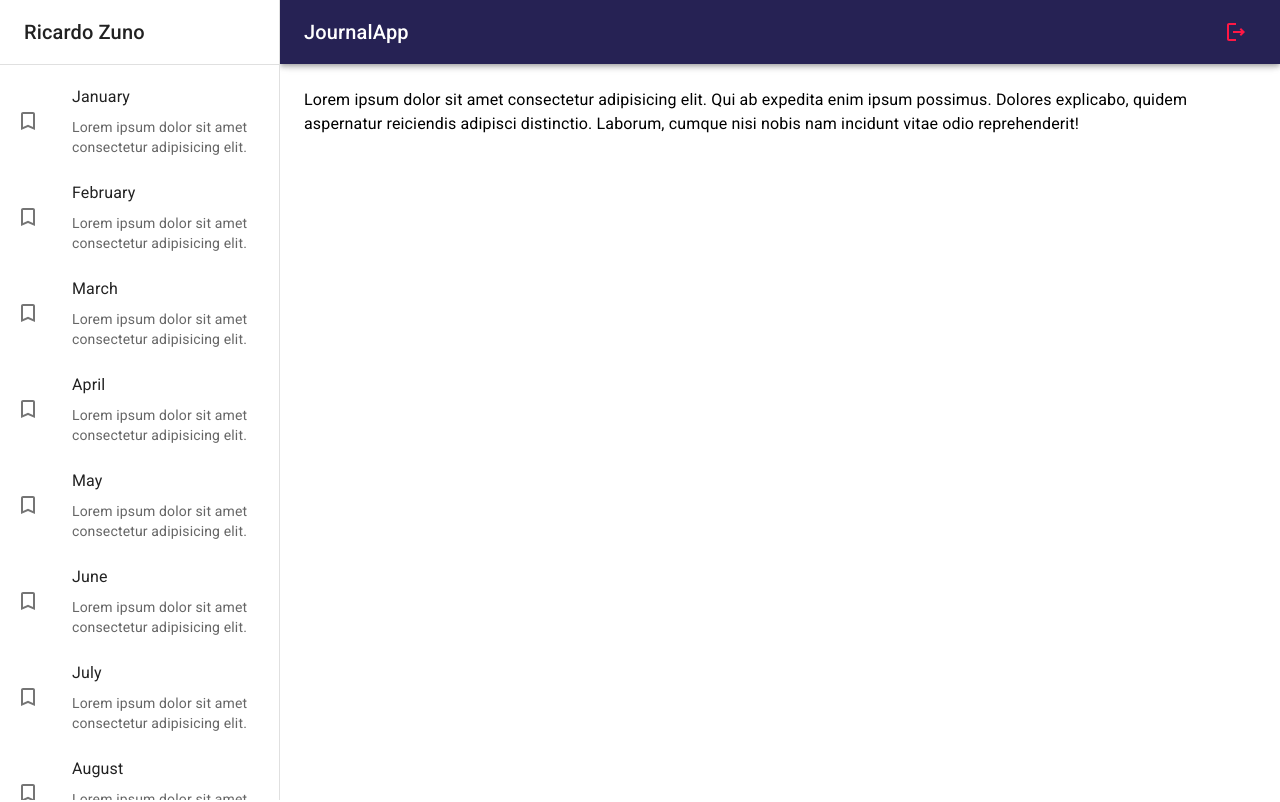
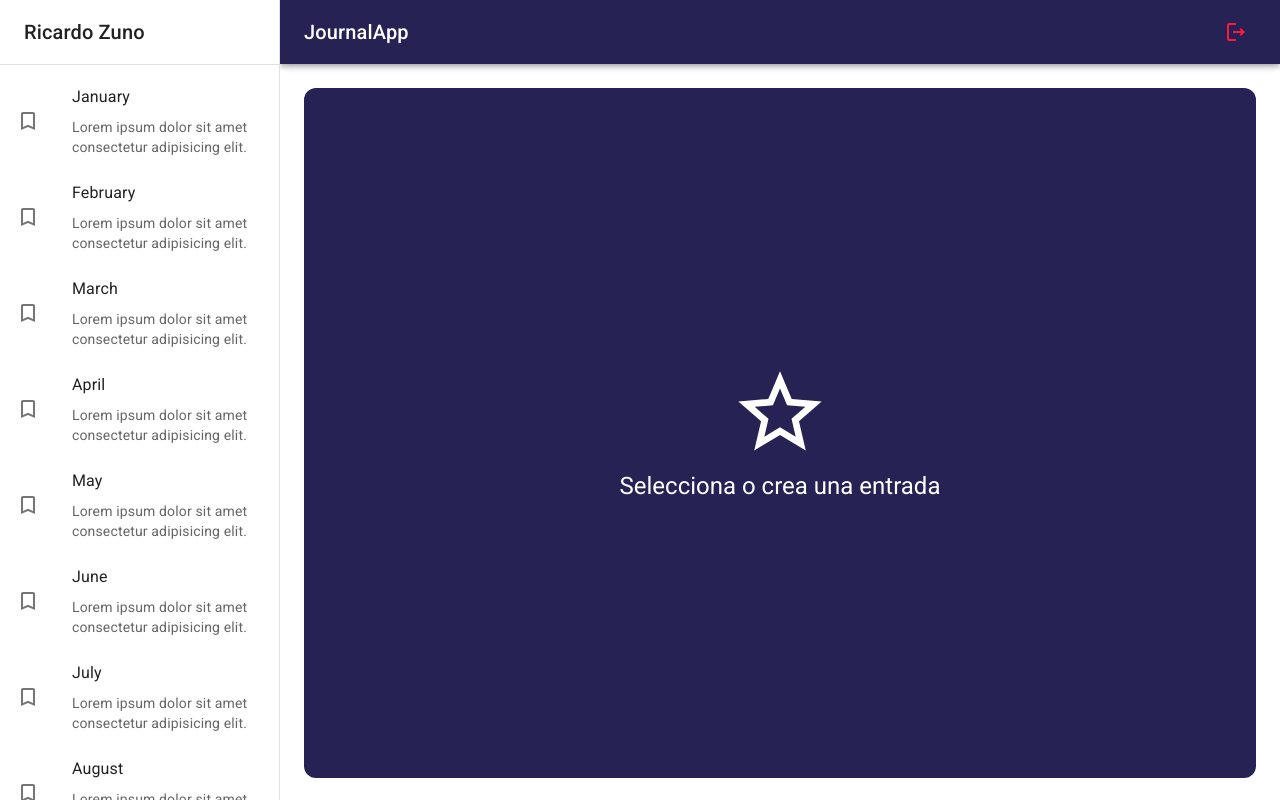
Before and after one commit to ZunoRick/JournalApp, a React (Vite) app: page / in a window 1280 px wide. Built offline with nearby package versions, Linux system fonts and the light colour scheme.

Commit message:
Agregando NothingSelectedView

```diff
--- a/src/journal/pages/JournalPage.jsx
+++ b/src/journal/pages/JournalPage.jsx
@@ -1,12 +1,10 @@
-import { Typography } from "@mui/material"
 import { JournalLayout } from "../layout/JournalLayout"
+import { NothingSelectedView } from "../views"
 
 export const JournalPage = () => {
   return (
     <JournalLayout>
-      <Typography color="black">Lorem ipsum dolor sit amet consectetur adipisicing elit. Qui ab expedita enim ipsum possimus. Dolores explicabo, quidem aspernatur reiciendis adipisci distinctio. Laborum, cumque nisi nobis nam incidunt vitae odio reprehenderit!</Typography>
-
-      {/* NothingSelected */}
+      <NothingSelectedView/>
       {/* NoteView */}
 
     </JournalLayout>
--- /dev/null
+++ b/src/journal/views/NothingSelectedView.jsx
@@ -0,0 +1,25 @@
+import { StarOutline } from "@mui/icons-material"
+import { Grid2, Typography } from "@mui/material"
+
+export const NothingSelectedView = () => {
+  return (
+    <Grid2
+      container
+      spacing={0}
+      direction="column"
+      alignItems="center"
+      justifyContent="center"
+      sx={{ minHeight: 'calc(100vh - 110px)', backgroundColor: 'primary.main', borderRadius: 3 }}
+    >
+      <Grid2 xs={12}>
+        <StarOutline sx={{ fontSize: 100, color: 'white' }}/>
+      </Grid2>
+
+      <Grid2 xs={12}>
+        <Typography color="white" variant="h5">
+          Selecciona o crea una entrada
+        </Typography>
+      </Grid2>
+    </Grid2>
+  )
+}
--- /dev/null
+++ b/src/journal/views/index.js
@@ -0,0 +1 @@
+export * from './NothingSelectedView'
```
